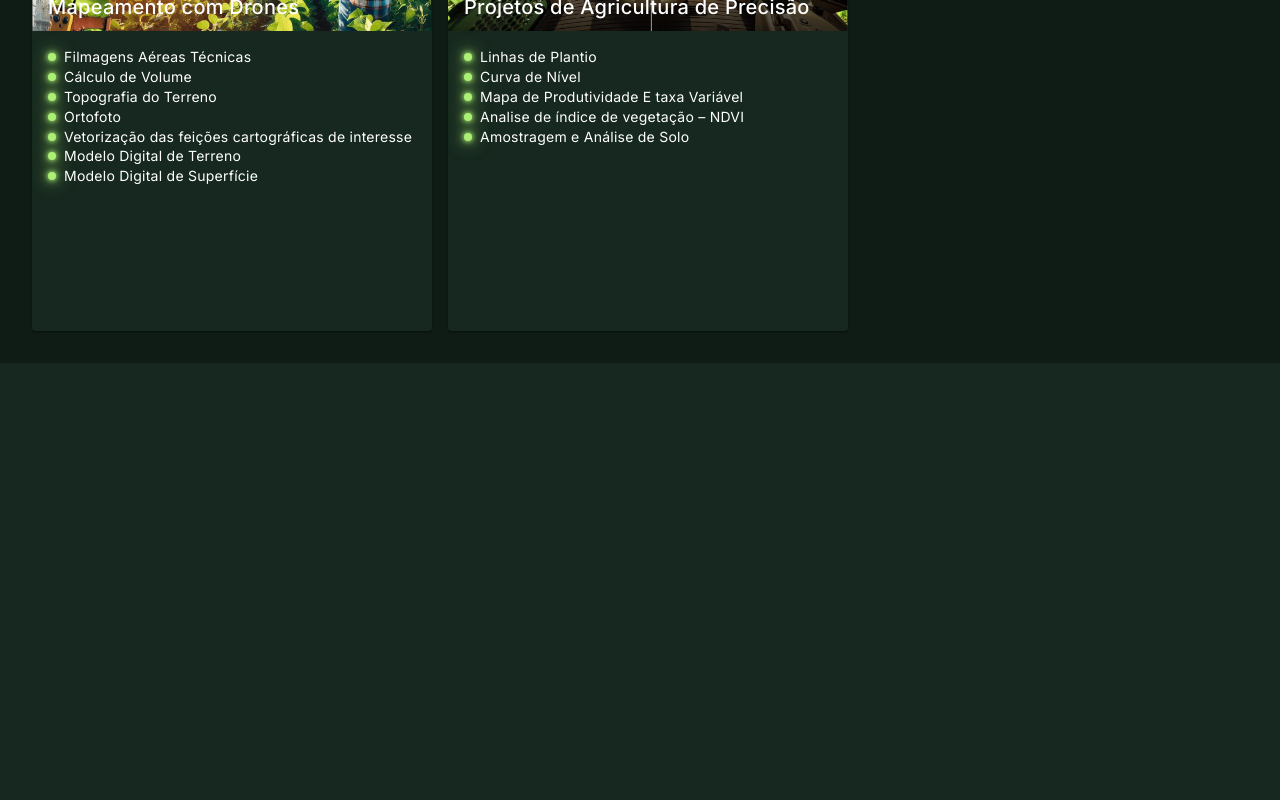
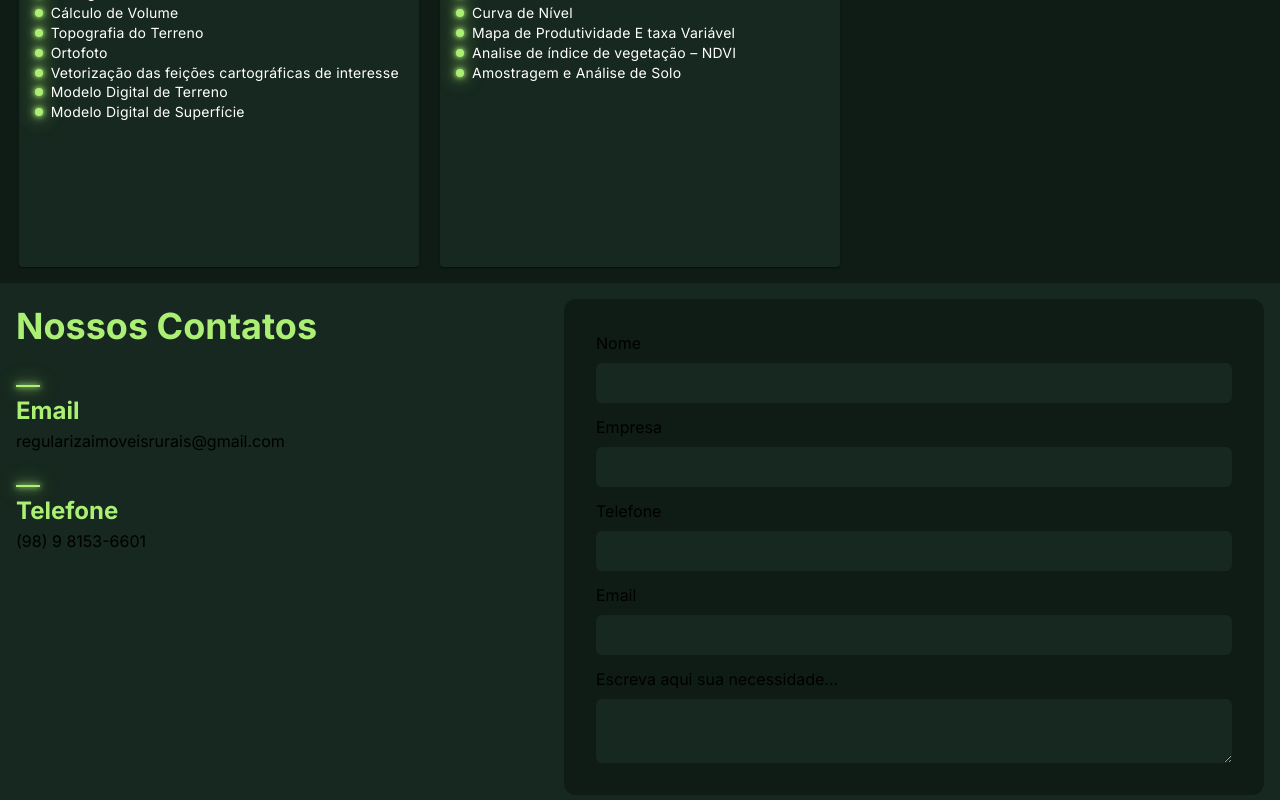
Before and after one commit to paaulorobson/ig-regulariza, a Nuxt app: page / in a window 1280 px wide. Shown: the part 2498-3298 px from the top of the page. Before the commit the page ends 2861 px from the top, so only its background shows below. Built offline with nearby package versions, Linux system fonts and the light colour scheme.

Commit message:
implementa section de contato

```diff
--- /dev/null
+++ b/components/Contact.vue
@@ -0,0 +1,110 @@
+<template>
+  <v-container :style="{ maxWidth: '1536px' }" class="pa-4">
+    <div class="content">
+      <div class="content-contact">
+        <h2 class="title"> Nossos Contatos </h2>
+        <div class="contact-items">
+          <div class="group">
+            <span class="neon-bar"></span>
+            <p class="label">Email</p>
+            <span>regularizaimoveisrurais@gmail.com</span>
+          </div>
+          <div class="group">
+            <span class="neon-bar"></span>
+            <p class="label">Telefone</p>
+            <span>(98) 9 8153-6601</span>
+          </div>
+        </div>
+      </div>
+      <div class="form-contact">
+        <form class="wrapper">
+          <div class="item">
+            <label for="nome">Nome</label>
+            <input type="text" id="nome" class="input"/>
+          </div>
+          <div class="item">
+            <label for="empresa">Empresa</label>
+            <input type="text" id="empresa" class="input"/>
+          </div>
+          <div class="item">
+            <label for="telefone">Telefone</label>
+            <input type="number" id="telefone" class="input"/>
+          </div>
+          <div class="item">
+            <label for="email">Email</label>
+            <input type="email" id="email" class="input"/>
+          </div>
+          <div class="item">
+            <label for="descricao">Escreva aqui sua necessidade...</label>
+            <textarea type="textarea" id="descricao" class="input"/>
+          </div>
+        </form>
+      </div>
+    </div>
+
+  </v-container>
+</template>
+
+<style scoped>
+
+.content {
+  display: flex;
+  justify-content: space-between;
+}
+
+.title {
+  font-size: 2.25rem;
+  margin: 0 0 1rem;
+  color: rgb(172, 239, 117)
+}
+
+.contact-items {
+  display: flex;
+  flex-direction: column;
+}
+
+.neon-bar {
+  height: 2px;
+  width: 24px;
+  background-color: #ACEF75;
+  display: inline-block;
+  box-shadow: 0 0 5px #ACEF75, 0 0 10px #ACEF75, 0 0 20px #ACEF75;
+}
+
+.group {
+  margin: 0 0 1rem 0;
+}
+
+.label {
+  font-size: 1.5rem;
+  font-weight: bold;
+  color: rgb(172, 239, 117)
+}
+
+.form-contact {
+  width: 700px;
+  padding: 2rem;
+  background-color: rgb(15, 28, 21);
+  border-radius: 0.75rem;
+}
+
+.wrapper {
+  display: grid;
+  grid-template-columns: 1fr;
+  gap: 12px;
+}
+
+.item {
+  display: grid;
+  grid-template-columns: 1fr;
+  gap: 8px;
+}
+
+.input {
+  border-radius: 0.375rem;
+  border-width: 2px;
+  background-color: rgb(22, 40, 31);
+  padding: 0.5rem;
+  color: rgb(255, 255, 255);
+}
+</style>
--- a/components/Services.vue
+++ b/components/Services.vue
@@ -1,6 +1,6 @@
 <template>
-  <div class="content pa-4">
-    <v-container :style="{ maxWidth: '1536px' }">
+  <div class="content ">
+    <v-container :style="{ maxWidth: '1536px' }" class="pa-4">
       <h1 class="title">O que fazemos</h1>
       <p class="subtitle">Somos Especialista em Cadastro Territorial Rural e Urbano</p>
       <div class="wrapper">
@@ -134,7 +134,6 @@
 
 .title {
   text-align: center;
-  margin: 3rem 0 0;
   font-size: 3.75rem;
 }
 
--- a/pages/about.vue
+++ /dev/null
@@ -1,6 +0,0 @@
-<script setup lang="ts">
-</script>
-
-<template>
-  <h1>Sobre nós</h1>
-</template>
--- a/pages/index.vue
+++ b/pages/index.vue
@@ -4,6 +4,7 @@ const slides = ref([
   {
     image: "/images/slide1.jpg",
     text: "Prazer Somos a IG Geotecnologia e Regularização de Imóveis Rurais",
+    description: ''
   },
   {
     image: "/images/slide6.jpg",
@@ -23,5 +24,6 @@ const slides = ref([
     <ImageSlider :slides="slides" />
     <About />
     <Services />
+    <Contact />
   </div>
 </template>
```
